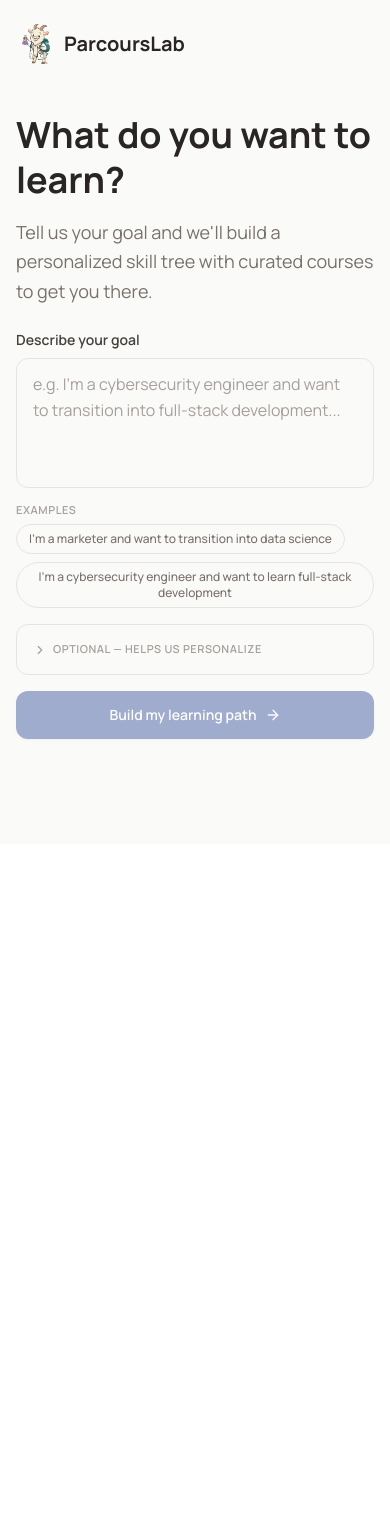
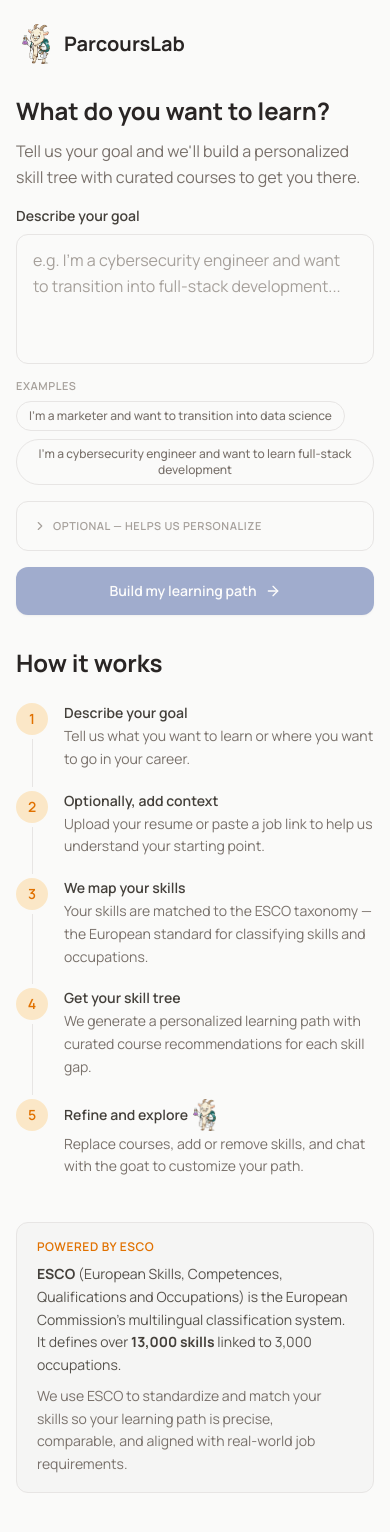
Before and after one commit to aaryanshroff/parcours-lab, a React (Vite) app in the folder frontend-v2/: page / in a window 390 px wide. Shown: the top 1532 px of the page. Before the commit the page ends 844 px from the top, so only its background shows below. Built offline with nearby package versions, Linux system fonts and the light colour scheme.

Commit message:
mobile responsiveness

```diff
--- a/frontend-v2/src/components/GoatChat.tsx
+++ b/frontend-v2/src/components/GoatChat.tsx
@@ -81,9 +81,9 @@ export default function GoatChat({ context, onAction }: GoatChatProps) {
   }
 
   return (
-    <div className="fixed bottom-4 right-4 z-50 flex flex-col items-end">
+    <div className="fixed bottom-4 right-3 left-3 sm:left-auto sm:right-4 z-50 flex flex-col items-end">
       {open && (
-        <div className="mb-2 w-80 h-96 bg-white rounded-xl shadow-lg border border-stone-200 flex flex-col overflow-hidden">
+        <div className="mb-2 w-full sm:w-80 h-80 sm:h-96 bg-white rounded-xl shadow-lg border border-stone-200 flex flex-col overflow-hidden">
           {/* Header */}
           <div className="flex items-center justify-between px-3 py-2 border-b border-stone-100">
             <span className="text-xs font-semibold uppercase tracking-wider text-stone-500">
@@ -132,7 +132,7 @@ export default function GoatChat({ context, onAction }: GoatChatProps) {
                 value={input}
                 onChange={(e) => setInput(e.target.value)}
                 onKeyDown={handleKeyDown}
-                className="flex-1 text-sm text-stone-900 outline-none bg-transparent placeholder:text-stone-400"
+                className="flex-1 text-base sm:text-sm text-stone-900 outline-none bg-transparent placeholder:text-stone-400"
               />
               <button
                 onClick={send}
@@ -151,7 +151,7 @@ export default function GoatChat({ context, onAction }: GoatChatProps) {
         onClick={() => setOpen((v) => !v)}
         className="relative cursor-pointer bg-transparent border-none p-0"
       >
-        <img src={goatImg} alt="Goat mascot" className="h-28 w-28 object-contain" />
+        <img src={goatImg} alt="Goat mascot" className="h-20 w-20 sm:h-28 sm:w-28 object-contain" />
         {!open && (
           <span className="absolute top-0 left-0 flex h-5 w-5">
             <span className="absolute inline-flex h-full w-full animate-ping rounded-full bg-amber-400 opacity-75" />
--- a/frontend-v2/src/pages/Graph.tsx
+++ b/frontend-v2/src/pages/Graph.tsx
@@ -285,7 +285,7 @@ function GoalPanel({ goal }: { goal: string }) {
   const [collapsed, setCollapsed] = useState(false)
 
   return (
-    <div className="w-80 bg-white rounded-xl shadow-lg border border-stone-200 p-4 hover:shadow-xl transition-shadow duration-200">
+    <div className="w-full sm:w-80 bg-white rounded-xl shadow-lg border border-stone-200 p-3 sm:p-4 hover:shadow-xl transition-shadow duration-200">
       <button
         onClick={() => setCollapsed((v) => !v)}
         className="flex items-center gap-1.5 bg-transparent border-none p-0 cursor-pointer"
@@ -302,7 +302,7 @@ function GoalPanel({ goal }: { goal: string }) {
       >
         <div className="overflow-hidden">
           <div className="pt-2">
-            <p className="text-base font-medium text-stone-900 m-0 leading-snug">
+            <p className="text-sm sm:text-base font-medium text-stone-900 m-0 leading-snug">
               {goal}
             </p>
           </div>
@@ -388,7 +388,7 @@ function DesiredSkillsPanel({ skills, onSkillsChange, loading }: { skills: strin
   }, [open])
 
   return (
-    <div className="w-80 bg-white rounded-xl shadow-lg border border-stone-200 p-4 hover:shadow-xl transition-shadow duration-200">
+    <div className="w-full sm:w-80 bg-white rounded-xl shadow-lg border border-stone-200 p-3 sm:p-4 hover:shadow-xl transition-shadow duration-200">
       <button
         onClick={() => {
           const willCollapse = !collapsed
@@ -571,7 +571,7 @@ function MySkillsPanel({ skills, onSkillsChange, loading }: { skills: string[];
   }, [open])
 
   return (
-    <div className="w-80 bg-white rounded-xl shadow-lg border border-stone-200 p-4 hover:shadow-xl transition-shadow duration-200">
+    <div className="w-full sm:w-80 bg-white rounded-xl shadow-lg border border-stone-200 p-3 sm:p-4 hover:shadow-xl transition-shadow duration-200">
       <button
         onClick={() => {
           const willCollapse = !collapsed
@@ -698,7 +698,7 @@ function CourseHistoryPanel({ history, onRestore }: { history: HistoryEntry[]; o
   }, [history.length])
 
   return (
-    <div className="w-80 bg-white rounded-xl shadow-lg border border-stone-200 p-4 hover:shadow-xl transition-shadow duration-200 overflow-hidden">
+    <div className="w-full sm:w-80 bg-white rounded-xl shadow-lg border border-stone-200 p-3 sm:p-4 hover:shadow-xl transition-shadow duration-200 overflow-hidden">
       <button
         onClick={() => setCollapsed((v) => !v)}
         className="flex items-center gap-1.5 bg-transparent border-none p-0 cursor-pointer"
@@ -869,14 +869,18 @@ export default function Graph() {
 
   return (
     <CourseProvider edges={edges} setNodes={setNodes} onCourseReplaced={(entry) => setCourseHistory((h) => [entry, ...h])}>
-      <div className="w-screen h-screen relative">
-        <div className="absolute top-5 left-5 z-10 flex flex-col gap-3">
+      {/* Mobile: column layout (panels on top, graph below). Desktop: absolute overlays on full-screen graph */}
+      <div className="relative w-screen h-dvh">
+
+        {/* Panels — absolute overlays on all sizes, pointer-events-none container */}
+        <div className="absolute inset-0 z-10 overflow-visible pointer-events-none">
+          <div className="absolute top-3 left-3 right-3 flex flex-col gap-2 pointer-events-auto sm:top-5 sm:left-5 sm:right-auto sm:gap-3">
             <GoalPanel goal={navGoal ?? goal} />
             <DesiredSkillsPanel skills={desiredSkills} onSkillsChange={handleDesiredSkillsChange} loading={loading} />
             <MySkillsPanel skills={mySkills} onSkillsChange={handleMySkillsChange} loading={loading} />
           </div>
 
-        <div className="absolute top-5 right-5 z-10">
+          <div className="hidden pointer-events-auto sm:block sm:absolute sm:top-5 sm:right-5">
             <CourseHistoryPanel
               history={courseHistory}
               onRestore={(index) => {
@@ -892,7 +896,10 @@ export default function Graph() {
               }}
             />
           </div>
+        </div>
 
+        {/* Graph — full screen, user pans freely */}
+        <div className="relative w-full h-full">
           {loading && (
             <div className="absolute inset-0 z-[15] flex flex-col items-center justify-center gap-3 pointer-events-none">
               <Loader2 size={28} className="text-blue-800 animate-spin" />
@@ -915,6 +922,7 @@ export default function Graph() {
           >
             <Background variant={BackgroundVariant.Dots} gap={20} size={1} color="#e7e5e4" />
           </ReactFlow>
+        </div>
 
         <GoatChat
           context={{
--- a/frontend-v2/src/pages/Onboarding.tsx
+++ b/frontend-v2/src/pages/Onboarding.tsx
@@ -187,21 +187,21 @@ export default function Onboarding() {
   return (
     <div className="min-h-screen bg-stone-50 flex flex-col px-4 pt-6 pb-16">
       {/* Logo */}
-      <div className="flex items-center gap-2 mb-12">
+      <div className="flex items-center gap-2 mb-8 sm:mb-12">
         <img src={goatImg} alt="ParcoursLab" className="h-10 w-10 object-contain" />
         <span className="text-xl font-bold text-stone-800" style={{ fontFamily: '"Manrope", sans-serif' }}>ParcoursLab</span>
       </div>
 
-      <div className="w-full max-w-6xl grid grid-cols-1 lg:grid-cols-2 gap-12 items-start justify-items-center mx-auto">
+      <div className="w-full max-w-6xl grid grid-cols-1 lg:grid-cols-2 gap-8 lg:gap-12 items-start justify-items-center mx-auto">
 
       {/* Left column — form */}
       <div className="w-full max-w-lg">
         {/* Hero */}
-        <div className="mb-6">
-          <h1 className="text-4xl font-bold text-stone-800 leading-tight mb-4" style={{ fontFamily: '"Manrope", sans-serif' }}>
+        <div className="mb-4 sm:mb-6">
+          <h1 className="text-2xl sm:text-4xl font-bold text-stone-800 leading-tight mb-3 sm:mb-4" style={{ fontFamily: '"Manrope", sans-serif' }}>
             What do you want to learn?
           </h1>
-          <p className="text-stone-500 text-lg leading-relaxed">
+          <p className="text-stone-500 text-base sm:text-lg leading-relaxed">
             Tell us your goal and we'll build a personalized skill tree with curated courses to get you there.
           </p>
         </div>
@@ -489,7 +489,7 @@ export default function Onboarding() {
       </div>
 
       {/* Right column — How it works */}
-      <div className="hidden lg:block w-full max-w-lg">
+      <div className="w-full max-w-lg">
         <h2 className="text-2xl font-bold text-stone-800 mb-6">How it works</h2>
         <div className="relative flex flex-col gap-0">
           {[
```
Lines whose indentation alone changed are shown as unchanged.
